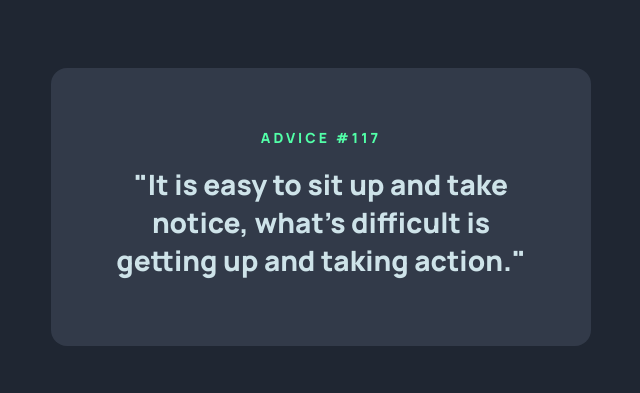
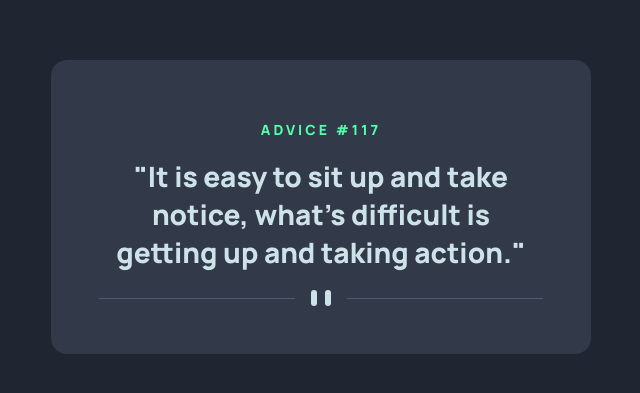
Before and after one commit to gefgu/advice-slip, a Next.js app: page / in a window 1280 px wide. Shown: the part 193-586 px from the top of the page, without its empty margins (319-959 px from the left). Built offline with nearby package versions, Linux system fonts and the light colour scheme.

Commit message:
Add horizontal divider

```diff
--- a/pages/index.tsx
+++ b/pages/index.tsx
@@ -1,5 +1,6 @@
 import type { NextPage } from "next";
 import Head from "next/head";
+import Image from "next/image";
 import styles from "../styles/Home.module.css";
 
 const Home: NextPage = () => {
@@ -16,6 +17,7 @@ const Home: NextPage = () => {
           "It is easy to sit up and take notice, what's difficult is getting up
           and taking action."
         </h1>
+        <Image src="/pattern-divider-desktop.svg" height={16} width={444} layout="responsive"/>
       </main>
     </div>
   );
--- a/styles/Home.module.css
+++ b/styles/Home.module.css
@@ -6,6 +6,7 @@
   justify-content: center;
   align-items: center;
   font-family: "Manrope";
+  position: relative;
 }
 
 .quoteBox {
```
Also changed, not shown: public/pattern-divider-desktop.svg (added).
